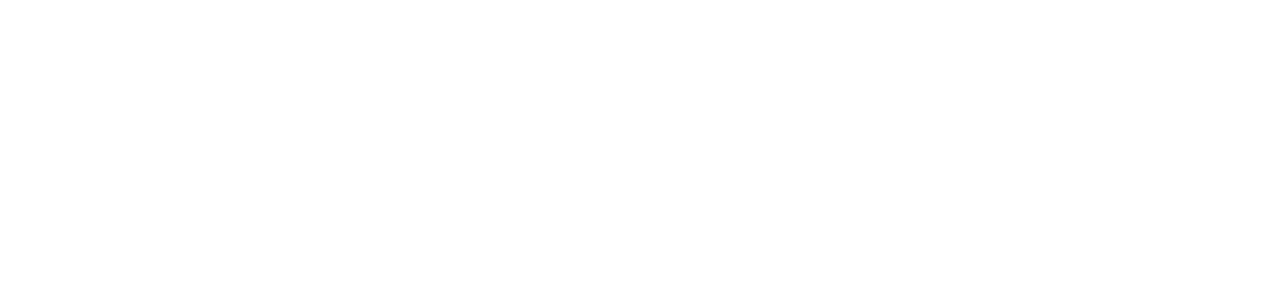
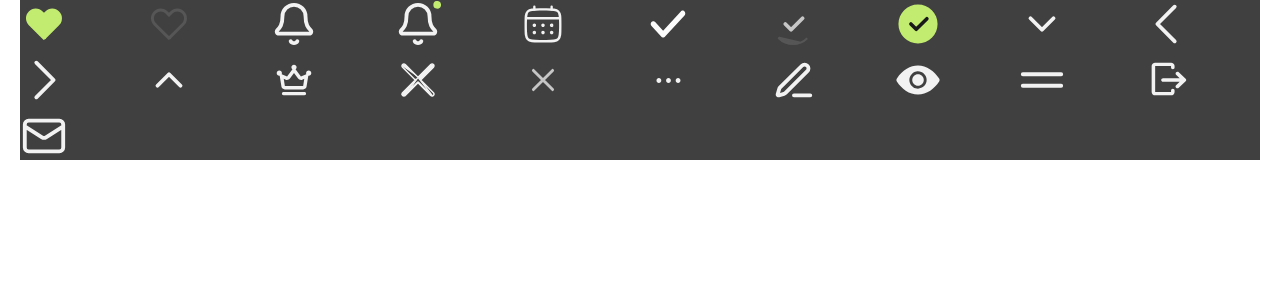
Before and after one commit to vvsos1/Team5-EQUUS-N, a React (Vite) app in the folder front-end/: page / in a window 1280 px wide. Shown: the top 300 px of the page. Built offline with nearby package versions, Linux system fonts and the light colour scheme; a web font is replaced by a local one.

Commit message:
[FD-156] chore: 아이콘 쉽게 사용하도록 Icon 컴포넌트 생성

```diff
--- a/front-end/package.json
+++ b/front-end/package.json
@@ -17,6 +17,7 @@
   },
   "devDependencies": {
     "@eslint/js": "^9.17.0",
+    "@svgr/rollup": "^8.1.0",
     "@types/react": "^18.3.18",
     "@types/react-dom": "^18.3.5",
     "@vitejs/plugin-react": "^4.3.4",
--- a/front-end/src/App.jsx
+++ b/front-end/src/App.jsx
@@ -1,8 +1,33 @@
+import Icon from "./components/Icon";
+
 function App() {
   return (
     <>
       <div className=' mx-5'>
       {/* IntelliSense for CSS class names in HTML 설치 필요 */}
+      <div className=' bg-gray-600 grid grid-cols-10 gap-2'>
+        <Icon name='heartFill' className='w-12 h-12' />
+        <Icon name='heartDefault' className='w-12 h-12' />
+        <Icon name='bellOff' className='w-12 h-12' />
+        <Icon name='bellOn' className='w-12 h-12' />
+        <Icon name='calendar' className='w-12 h-12' />
+        <Icon name='check' className='w-12 h-12' />
+        <Icon name='checkBoxNone' className='w-12 h-12' />
+        <Icon name='checkBoxClick' className='w-12 h-12' />
+        <Icon name='chevronDown' className='w-12 h-12' />
+        <Icon name='chevronLeft' className='w-12 h-12' />
+        <Icon name='chevronRight' className='w-12 h-12' />
+        <Icon name='chevronUp' className='w-12 h-12' />
+        <Icon name='crown' className='w-12 h-12' />
+        <Icon name='delete' className='w-12 h-12' />
+        <Icon name='deleteSmall' className='w-12 h-12' />
+        <Icon name='dots' className='w-12 h-12' />
+        <Icon name='edit' className='w-12 h-12' />
+        <Icon name='eye' className='w-12 h-12' />
+        <Icon name='hamburger' className='w-12 h-12' />
+        <Icon name='logout' className='w-12 h-12' />
+        <Icon name='mail' className='w-12 h-12' />
+      </div>
       </div>
     </>
   );
--- /dev/null
+++ b/front-end/src/components/Icon.jsx
@@ -0,0 +1,69 @@
+import React from 'react';
+import { ReactComponent as HeartActivate } from '../assets/Icons/heart/activate.svg';
+import { ReactComponent as HeartDefault } from '../assets/Icons/heart/default.svg';
+import { ReactComponent as BellOff } from '../assets/Icons/bell/off.svg';
+import { ReactComponent as BellOn } from '../assets/Icons/bell/on.svg';
+import { ReactComponent as Calendar } from '../assets/Icons/calendar.svg';
+import { ReactComponent as Check } from '../assets/Icons/check.svg';
+import { ReactComponent as CheckBoxNone } from '../assets/Icons/check_box/noneclick.svg';
+import { ReactComponent as CheckBoxClick } from '../assets/Icons/check_box/onclick.svg';
+import { ReactComponent as ChevronDown } from '../assets/Icons/chevron_down.svg';
+import { ReactComponent as ChevronLeft } from '../assets/Icons/chevron_left.svg';
+import { ReactComponent as ChevronRight } from '../assets/Icons/chevron_right.svg';
+import { ReactComponent as ChevronUp } from '../assets/Icons/chevron_up.svg';
+import { ReactComponent as Crown } from '../assets/Icons/crown.svg';
+import { ReactComponent as Delete } from '../assets/Icons/delete.svg';
+import { ReactComponent as DeleteSmall } from '../assets/Icons/delete_small.svg';
+import { ReactComponent as Dots } from '../assets/Icons/dots.svg';
+import { ReactComponent as Edit } from '../assets/Icons/edit.svg';
+import { ReactComponent as Eye } from '../assets/Icons/eye.svg';
+import { ReactComponent as Hamburger } from '../assets/Icons/hamburger.svg';
+import { ReactComponent as Logout } from '../assets/Icons/logout.svg';
+import { ReactComponent as Mail } from '../assets/Icons/mail.svg';
+import { ReactComponent as People } from '../assets/Icons/people.svg';
+import { ReactComponent as PlusM } from '../assets/Icons/plus_m.svg';
+import { ReactComponent as PlusS } from '../assets/Icons/plus_s.svg';
+import { ReactComponent as Remove } from '../assets/Icons/remove.svg';
+import { ReactComponent as SwapVert } from '../assets/Icons/swap_vert.svg';
+import { ReactComponent as UnfoldMore } from '../assets/Icons/unfold_more.svg';
+
+const icons = {
+  heartFill: HeartActivate,
+  heartDefault: HeartDefault,
+  bellOff: BellOff,
+  bellOn: BellOn,
+  calendar: Calendar,
+  check: Check,
+  checkBoxNone: CheckBoxNone,
+  checkBoxClick: CheckBoxClick,
+  chevronDown: ChevronDown,
+  chevronLeft: ChevronLeft,
+  chevronRight: ChevronRight,
+  chevronUp: ChevronUp,
+  crown: Crown,
+  delete: Delete,
+  deleteSmall: DeleteSmall,
+  dots: Dots,
+  edit: Edit,
+  eye: Eye,
+  hamburger: Hamburger,
+  logout: Logout,
+  mail: Mail,
+  people: People,
+  plusM: PlusM,
+  plusS: PlusS,
+  remove: Remove,
+  swapVert: SwapVert,
+  unfoldMore: UnfoldMore,
+};
+
+const Icon = ({ name, className }) => {
+  const IconComponent = icons[name];
+  if (!IconComponent) {
+    console.error(`Icon "${name}" does not exist.`);
+    return null;
+  }
+  return <IconComponent className={className} />;
+};
+
+export default Icon;
--- a/front-end/vite.config.js
+++ b/front-end/vite.config.js
@@ -1,8 +1,13 @@
 import { defineConfig } from 'vite';
 import react from '@vitejs/plugin-react';
+import svgr from '@svgr/rollup';
 import tailwindcss from '@tailwindcss/vite';
 
 // https://vite.dev/config/
 export default defineConfig({
-  plugins: [react(), tailwindcss()],
+  plugins: [
+    react(),
+    tailwindcss(),
+    svgr(),
+  ],
 });
```
Also changed, not shown: 1 other file (tests, documents, lock files or other folders).
